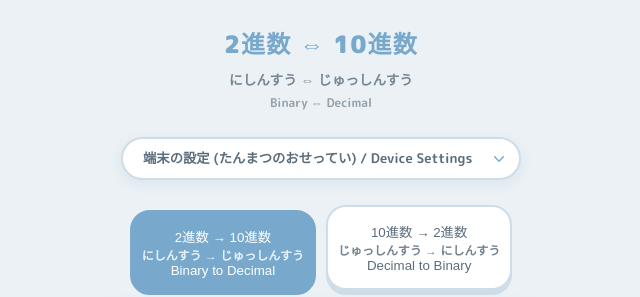
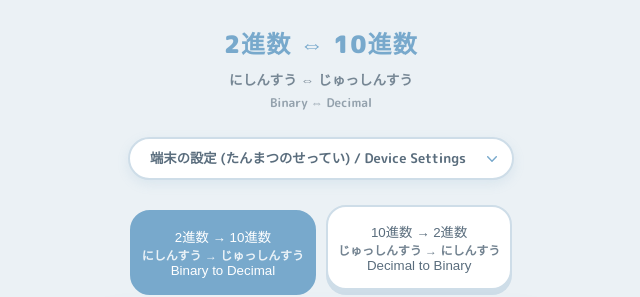
Before and after one commit to hamuzon/binary-decimal-converter, a plain HTML site: page index.html in a window 1280 px wide. Shown: the top 297 px of the page, 319-959 px from the left. Drawn offline with Linux system fonts and the light colour scheme.

```diff
--- a/index.html
+++ b/index.html
@@ -299,7 +299,7 @@
         <select id="themeSelect" aria-label="テーマ選択 / Select Theme">
             <option value="light">ライト (らいと) / Light Mode</option>
             <option value="dark">ダーク (だーく) / Dark Mode</option>
-            <option value="system" selected>端末の設定 (たんまつのおせってい) / Device Settings</option>
+            <option value="system" selected>端末の設定 (たんまつのせってい) / Device Settings</option>
         </select>
     </div>
 
```
